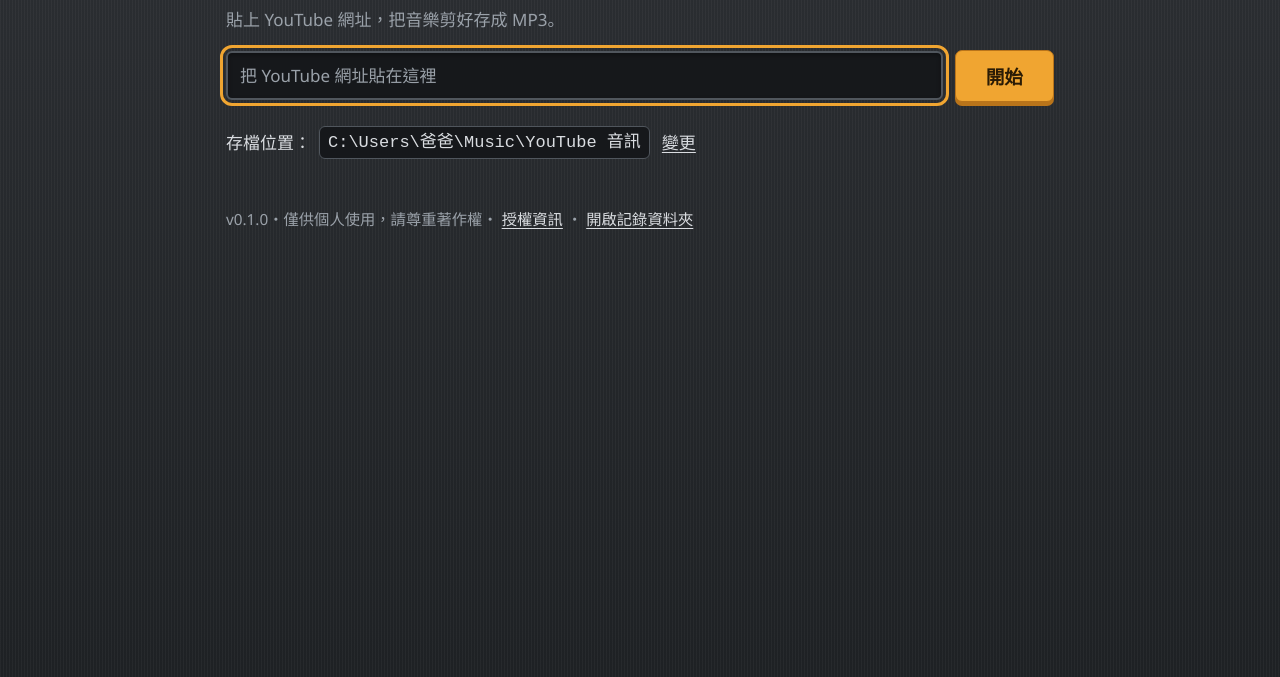
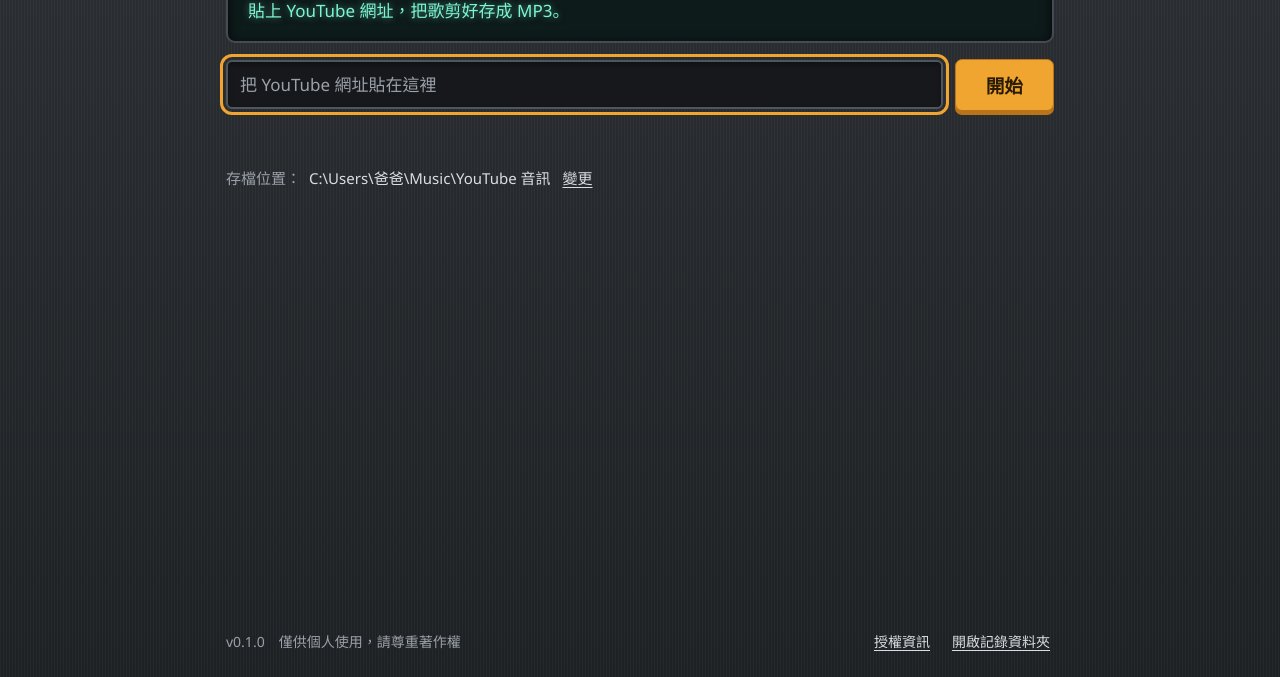
Before and after one commit to junchen741/ytgrab, a website built with Vite: page preview.html in a window 1280 px wide. Shown: the part 123-800 px from the top of the page. Built offline with nearby package versions, Linux system fonts and the light colour scheme; a web font is replaced by a local one.

Commit message:
feat(ui): 首頁改成錄音機面板

```diff
--- a/src/styles.css
+++ b/src/styles.css
@@ -67,7 +67,6 @@
 .nameplate { padding-top: 20px; font-size: 22px; font-weight: 700; line-height: 1.3; }
 #app { flex: 1; display: flex; flex-direction: column; padding-top: 14px; padding-bottom: 24px; }
 
-h1 { font-size: 1.8rem; margin: 0 0 4px; }
 h2 { font-size: 1.4rem; margin: 0 0 12px; }
 
 /* ---- 實體按鍵：底下的陰影是按鍵的厚度，按下去會往下沉 ---- */
@@ -131,18 +130,23 @@
 .display-title { font-size: 26px; font-weight: 700; line-height: 1.3; }
 .dig { font-family: "Doto", monospace; font-weight: 900; letter-spacing: 0.02em; }
 
+/* ---- 首頁：內容不多，頁尾貼在視窗底部 ---- */
+.view.home { flex: 1; display: flex; flex-direction: column; gap: 16px; }
+.url-row { display: flex; gap: 12px; align-items: center; }
+.url-input { flex: 1; min-width: 0; font-size: 18px; padding: 11px 14px; }
+.home .hint { margin: -4px 0 0; min-height: 1.6em; }
+.folder { display: flex; flex-wrap: wrap; gap: 4px 8px; align-items: baseline; font-size: 15px; color: var(--ink-muted); }
+.folder .path { color: var(--ink); overflow-wrap: anywhere; }
+footer { margin-top: auto; display: flex; flex-wrap: wrap; justify-content: space-between; gap: 8px 24px; font-size: 14px; color: var(--ink-muted); }
+.footer-links { display: flex; gap: 14px; }
+
 .notice { margin: 0 0 12px; padding: 8px 12px; border-left: 4px solid var(--amber); border-radius: 4px; background: var(--well); font-size: 15px; }
 .banner { display: flex; gap: 12px; align-items: center; justify-content: center; padding: 10px 16px; background: var(--amber); color: var(--amber-ink); font-weight: 700; }
 .banner:empty { display: none; }
 
 /* ---- 以下是還沒改版的畫面規則 ---- */
-.lead, .hint, footer { color: var(--muted); }
+.lead, .hint { color: var(--muted); }
 .row { display: flex; gap: 12px; align-items: center; flex-wrap: wrap; }
-.url-input { flex: 1; min-width: 280px; font-size: 1.05rem; }
-
-.folder { margin-top: 24px; display: flex; gap: 8px; align-items: center; flex-wrap: wrap; }
-code { background: var(--surface); border: 1px solid var(--border); border-radius: 6px; padding: 2px 8px; word-break: break-all; }
-footer { margin-top: 48px; font-size: 0.9rem; }
 
 .video-header { display: flex; gap: 16px; align-items: center; margin-bottom: 16px; }
 .video-header .thumb { width: 160px; aspect-ratio: 16 / 9; object-fit: cover; border-radius: 8px; background: var(--border); }
--- a/src/views/home.ts
+++ b/src/views/home.ts
@@ -35,27 +35,35 @@
     }
   });
 
+  // 產品名已經在機身的名牌上（index.html），螢幕窗只顯示狀態
   return h(
     'section',
     { class: 'view home' },
-    h('h1', {}, 'YTGrab 音樂抓抓'),
-    h('p', { class: 'lead' }, '貼上 YouTube 網址，把音樂剪好存成 MP3。'),
-    h('div', { class: 'row' }, input, h('button', { class: 'primary big', onclick: submit }, '開始')),
+    h(
+      'div',
+      { class: 'display' },
+      h('p', { class: 'display-title' }, '準備好了'),
+      h('p', {}, '貼上 YouTube 網址，把歌剪好存成 MP3。'),
+    ),
+    h('div', { class: 'url-row' }, input, h('button', { class: 'primary big', onclick: submit }, '開始')),
     hint,
     h(
       'div',
       { class: 'folder' },
-      h('span', {}, '存檔位置：'),
-      h('code', {}, p.outputDir),
+      '存檔位置：',
+      h('span', { class: 'path' }, p.outputDir),
       h('button', { class: 'link', onclick: p.onChangeFolder }, '變更'),
     ),
     h(
       'footer',
       {},
-      `v${p.version}・僅供個人使用，請尊重著作權・`,
-      h('button', { class: 'link', onclick: p.onOpenNotices }, '授權資訊'),
-      '・',
-      h('button', { class: 'link', onclick: p.onOpenLogs }, '開啟記錄資料夾'),
+      h('span', {}, `v${p.version}　僅供個人使用，請尊重著作權`),
+      h(
+        'span',
+        { class: 'footer-links' },
+        h('button', { class: 'link', onclick: p.onOpenNotices }, '授權資訊'),
+        h('button', { class: 'link', onclick: p.onOpenLogs }, '開啟記錄資料夾'),
+      ),
     ),
   );
 }
```
